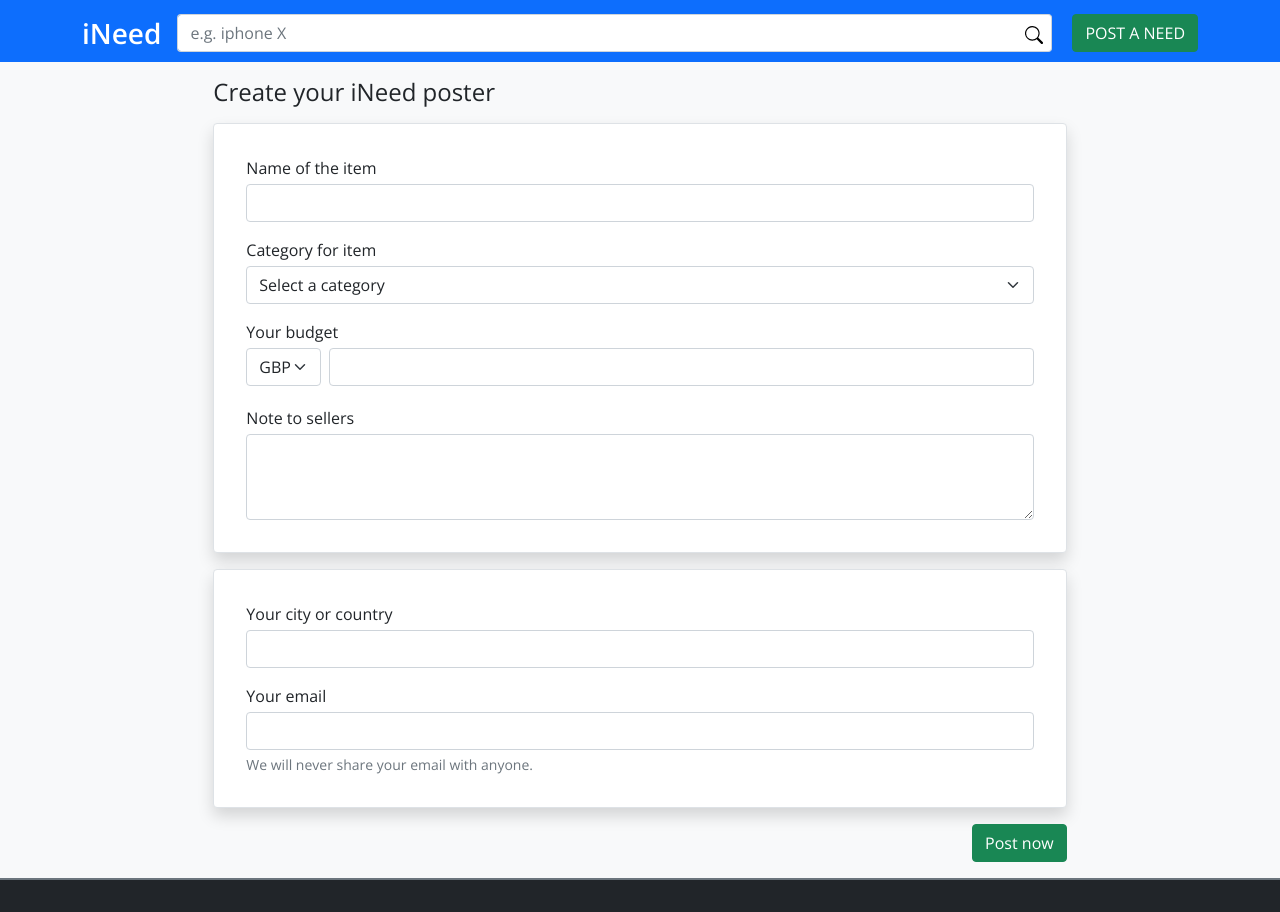
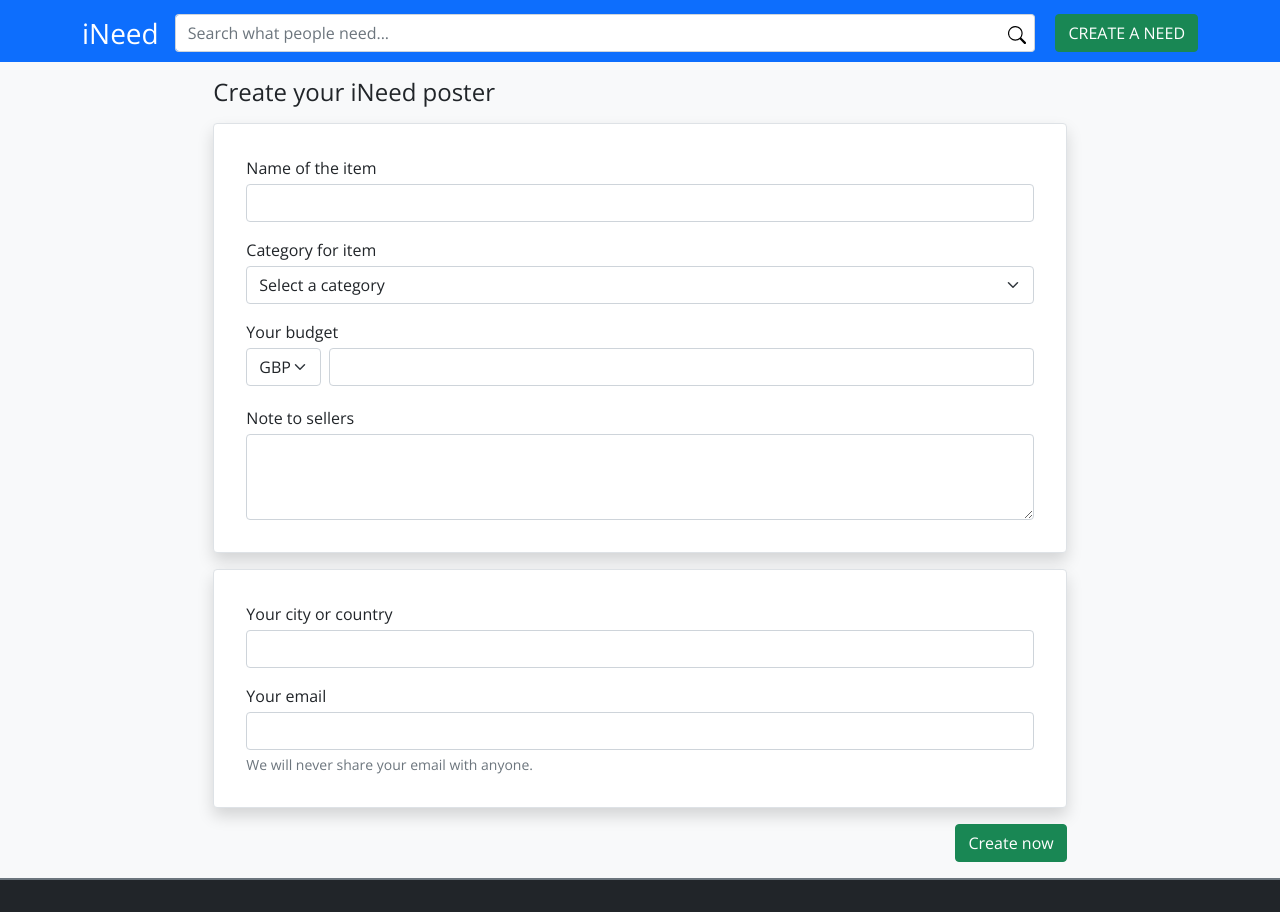
Before and after one commit to toundaherve/want3d, a Next.js app: page /post in a window 1280 px wide. Shown: the top 912 px of the page. Built offline with nearby package versions, Linux system fonts and the light colour scheme.

Commit message:
Add Index page seo

```diff
--- a/components/Header.js
+++ b/components/Header.js
@@ -38,22 +38,23 @@
 
         <div className="col-12">
           <div className="d-flex justify-content-center">
+
+            <div className="">
+              <Button
+                purpose="link btn-success text-white text-decoration-none"
+                link="/post"
+              >
+                CREATE&nbsp;A&nbsp;NEED
+              </Button>
+            </div>
             {!isHomePage() && (
               <>
                 <div className="span d-block mb-3"></div>
-                <div className="flex-grow-1">
+                <div className="flex-grow-1 ml-12px">
                   <SearchForm />
                 </div>
               </>
             )}
-            <div className="ml-12px">
-              <Button
-                purpose="link btn-success text-white text-decoration-none"
-                link="/post"
-              >
-                POST&nbsp;A&nbsp;NEED
-              </Button>
-            </div>
           </div>
         </div>
       </div>
@@ -78,14 +79,16 @@
         purpose="link btn-success text-white text-decoration-none"
         link="/post"
       >
-        POST A NEED
+        CREATE A NEED
       </Button>
     </div>
   );
 }
 
 function isHomePage() {
-  if (global.location) {
-    return location.pathname === "/";
-  }
+  // if (global.location) {
+  //   return location.pathname === "/";
+  // }
+
+  return false
 }
--- a/components/Logo.js
+++ b/components/Logo.js
@@ -1,7 +1,7 @@
 export default function Logo() {
   return (
     <a href="/" className="text-decoration-none">
-      <span className="fs-3 text-white fw-bold">iNeed</span>
+      <span className="fs-3 text-white fw-normal">iNeed</span>
     </a>
   );
 }
--- a/components/PostPage.js
+++ b/components/PostPage.js
@@ -112,7 +112,7 @@
             </FormField>
           </FormSection>
           <span className="d-block mb-3"></span>
-          <Submit isSubmitting={isSubmitting}>Post now</Submit>
+          <Submit isSubmitting={isSubmitting}>Create now</Submit>
         </form>
       </div>
       <span className="d-block mb-3"></span>
--- a/components/SearchForm.js
+++ b/components/SearchForm.js
@@ -8,7 +8,7 @@
         <input
           className="form-control search-input"
           type="search"
-          placeholder="e.g. iphone X"
+          placeholder="Search what people need..."
           aria-label="Search"
           name="search"
           required
--- a/package.json
+++ b/package.json
@@ -17,6 +17,7 @@
     "react": "17.0.1",
     "react-dom": "17.0.1",
     "react-easy-crop": "^3.3.1",
+    "react-helmet": "^6.1.0",
     "react-hook-form": "^6.14.2",
     "react-icons": "^4.1.0",
     "reactstrap": "^8.9.0",
```
Also changed, not shown: components/ResultsPage.js (+24 -0 lines), pages/index.js (+32 -2 lines), seo/engine.js (added, +45 -0 lines), seo/example.js (added, +35 -0 lines), seo/optimization.js (added, +17 -0 lines), seo/performance.js (added, +22 -0 lines), 1 other file (tests, documents, lock files or other folders).
